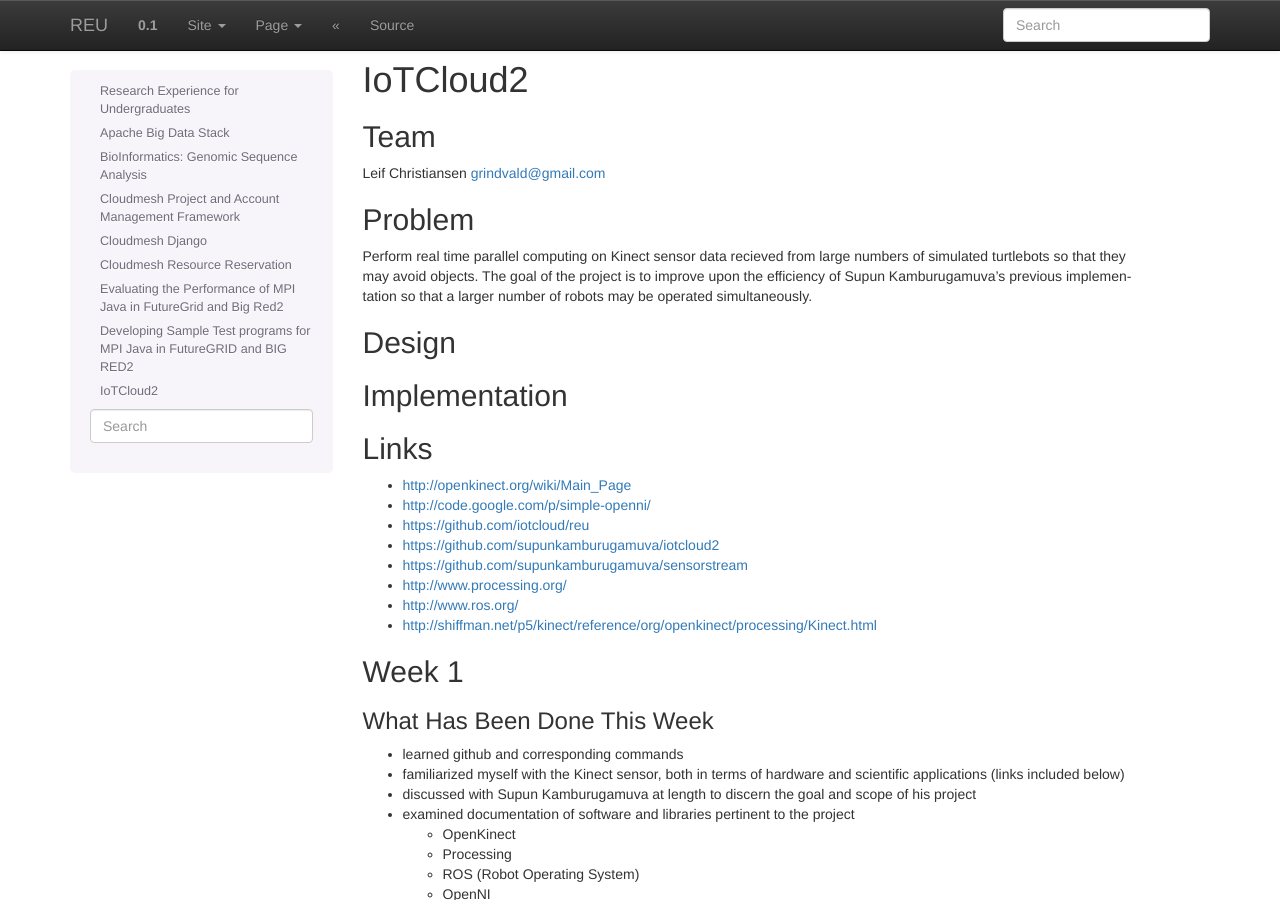
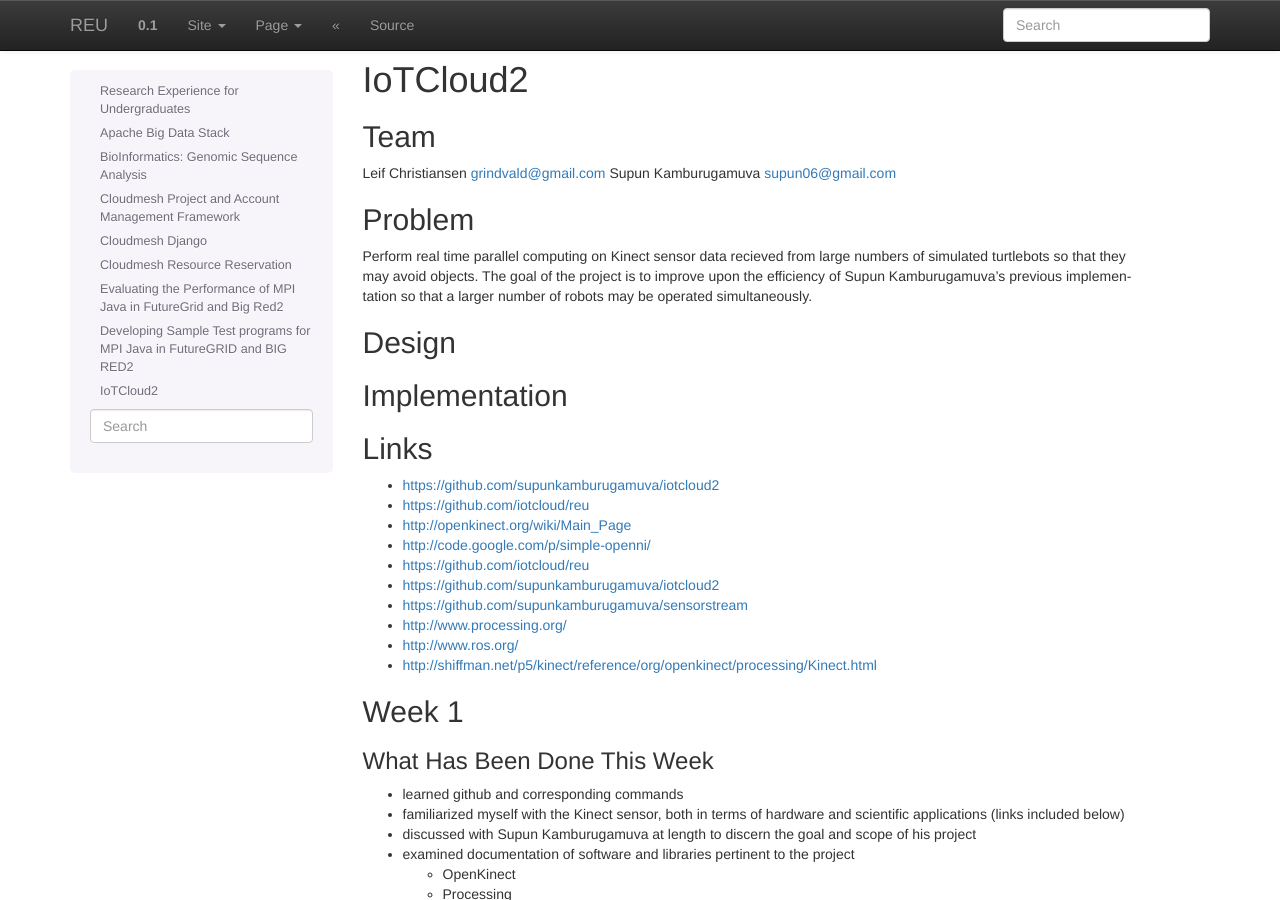
Before and after one commit to cloudmesh-project/reu-2014, a Sphinx documentation site: the page built from doc/source/projects/robotics.rst, in a window 1280 px wide and 900 px high. Built offline with Sphinx 7.4.7, drawn with Linux system fonts in a browser that asks for light colours; some of the changed lines change nothing that is shown.

Commit message:
Update robotics.rst

```diff
--- a/doc/source/projects/robotics.rst
+++ b/doc/source/projects/robotics.rst
@@ -4,6 +4,7 @@ IoTCloud2
 Team
 ----------------------------------------------------------------------
 Leif Christiansen grindvald@gmail.com
+Supun Kamburugamuva supun06@gmail.com
 
 Problem
 ----------------------------------------------------------------------
@@ -25,6 +26,8 @@ Implementation
 Links
 ----------------------------------------------------------------------
 
+* https://github.com/supunkamburugamuva/iotcloud2
+* https://github.com/iotcloud/reu
 * http://openkinect.org/wiki/Main_Page
 * http://code.google.com/p/simple-openni/
 * https://github.com/iotcloud/reu
```
